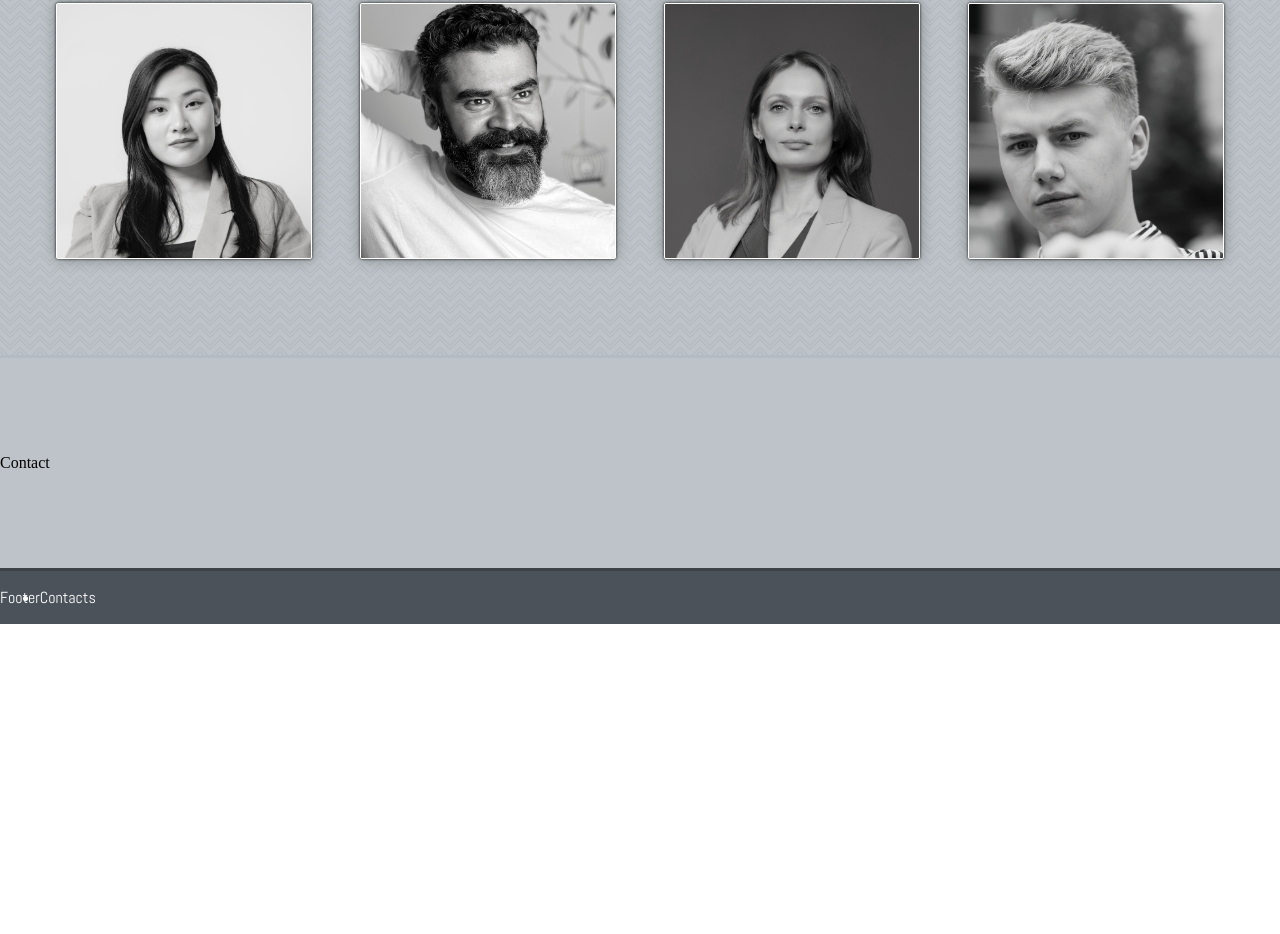
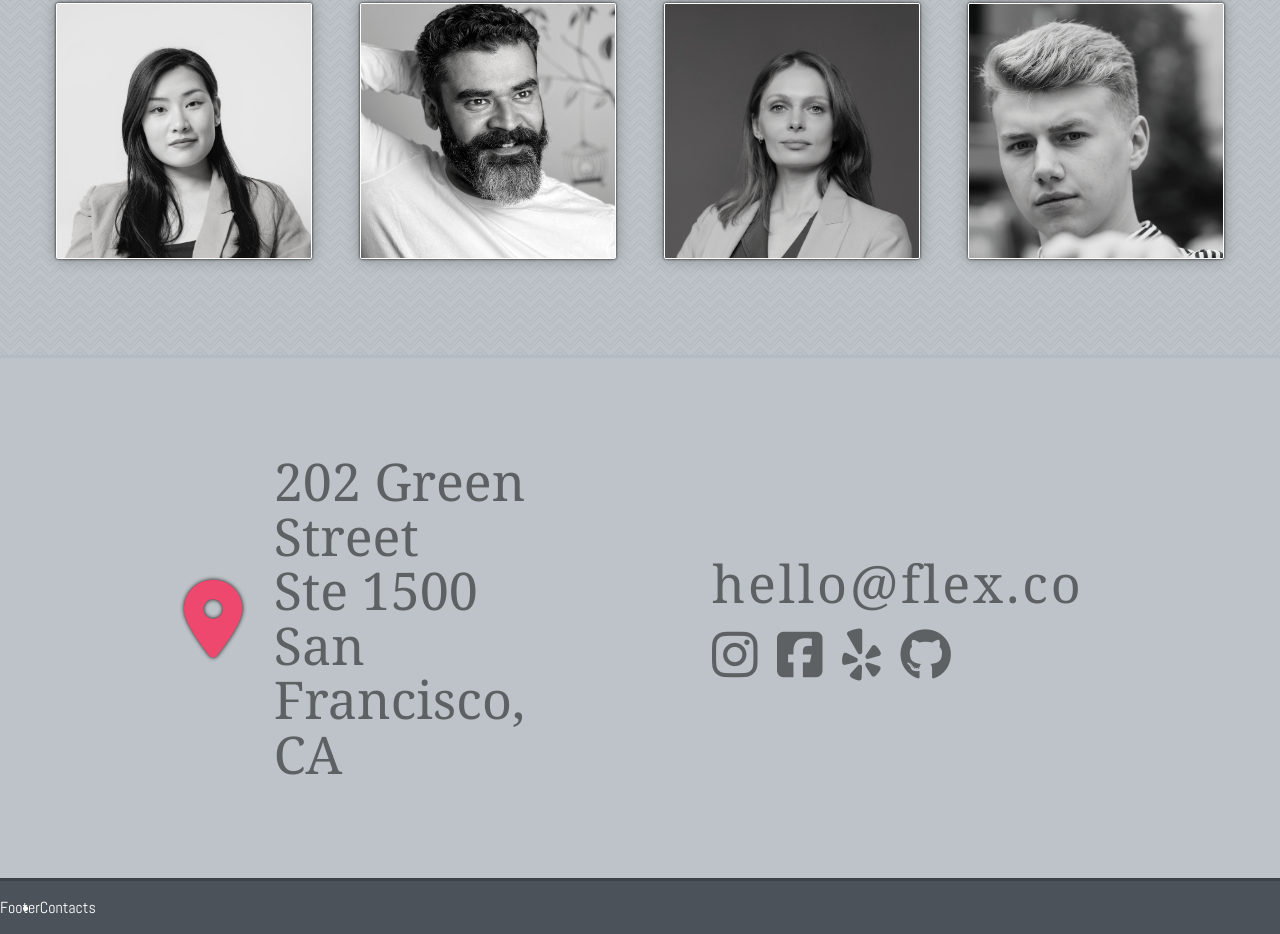
Before and after one commit to mreed4/flex-company, a plain HTML site: page index.html in a window 1280 px wide. Shown: the part 3193-4127 px from the top of the page. Before the commit the page ends 3817 px from the top, so only its background shows below. Drawn offline with nearby package versions, Linux system fonts and the light colour scheme.

Commit message:
Contact, etc.

```diff
--- a/index.html
+++ b/index.html
@@ -199,7 +199,23 @@
           </div>
         </div>
       </section>
-      <section id="contact">Contact</section>
+      <section id="contact">
+        <div class="contact-card">
+          <div><i class="fas fa-map-marker-alt"></i></div>
+          <div>
+            202 Green Street <br />
+            Ste 1500<br />
+            San Francisco, CA <br />
+          </div>
+        </div>
+        <div class="contact-card">
+          hello@flex.co <br />
+          <i class="fab fa-instagram"></i>
+          <i class="fab fa-facebook-square"></i>
+          <i class="fab fa-yelp"></i>
+          <i class="fab fa-github"></i>
+        </div>
+      </section>
     </main>
     <footer>
       <div>
--- a/styles.css
+++ b/styles.css
@@ -434,6 +434,70 @@ main section {
 #contact {
   background-color: hsl(207.3, 9.1%, 76.3%);
   border-top: 3px solid hsla(210, 9.2%, 73.3%, 0.9);
+  display: flex;
+  justify-content: center;
+  gap: 9em;
+}
+
+.contact-card {
+  width: 30vw;
+  font-size: 325%;
+  font-family: "Noto Serif", serif;
+  color: rgba(0, 0, 0, 0.5);
+}
+
+.contact-card:nth-child(1) {
+  display: flex;
+  align-items: center;
+}
+
+.contact-card:nth-child(1) > div:nth-child(1) {
+  font-size: 150%;
+  color: rgba(239, 72, 111, 1);
+  text-shadow: 0 0 4px rgba(0, 0, 0, 0.9);
+  padding-right: 0.4em;
+}
+
+.contact-card:nth-child(1) > div:nth-child(2) {
+  line-height: 1.05;
+}
+
+.contact-card:nth-child(2) {
+  letter-spacing: 3px;
+}
+
+.fa-facebook-square:hover {
+  color: hsl(220.2, 45.9%, 47.8%);
+}
+
+.fa-instagram {
+  background: rgba(0, 0, 0, 0.5);
+  background-size: 100%;
+  background-repeat: repeat;
+  background-clip: text;
+  -webkit-background-clip: text;
+  -webkit-text-fill-color: transparent;
+  -moz-background-clip: text;
+  -moz-text-fill-color: transparent;
+}
+
+.fa-instagram:hover {
+  background: linear-gradient(-135deg, #405de6, #5851db, #833ab4, #c13584, #e1306c, #fd1d1d, #f77737, #ffdc80);
+  background-size: 100%;
+  background-repeat: repeat;
+  background-clip: text;
+  -webkit-background-clip: text;
+  -webkit-text-fill-color: transparent;
+  -moz-background-clip: text;
+  -moz-text-fill-color: transparent;
+}
+
+.fa-yelp:hover {
+  color: #c41200;
+}
+
+.fa-github:hover {
+  color: #333;
 }
 
 /* Footer */
```
